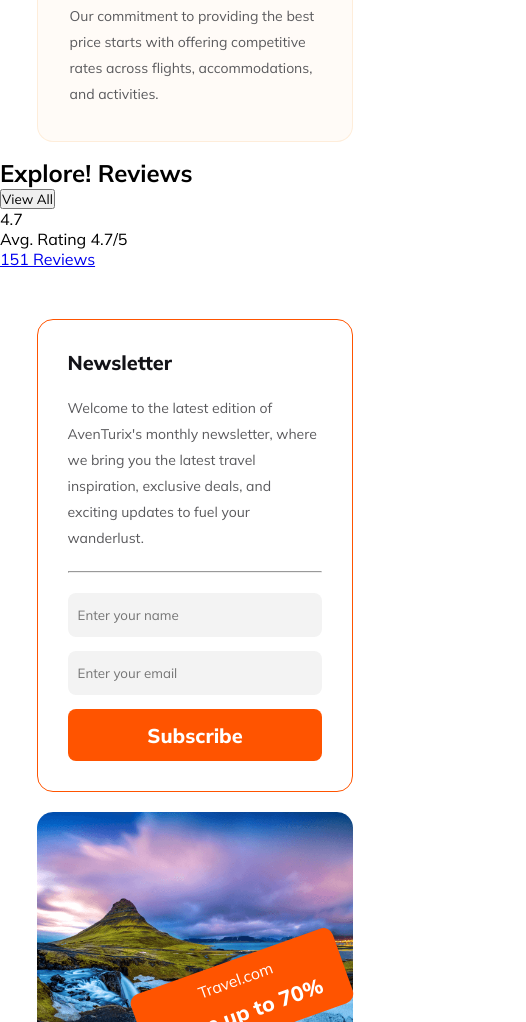
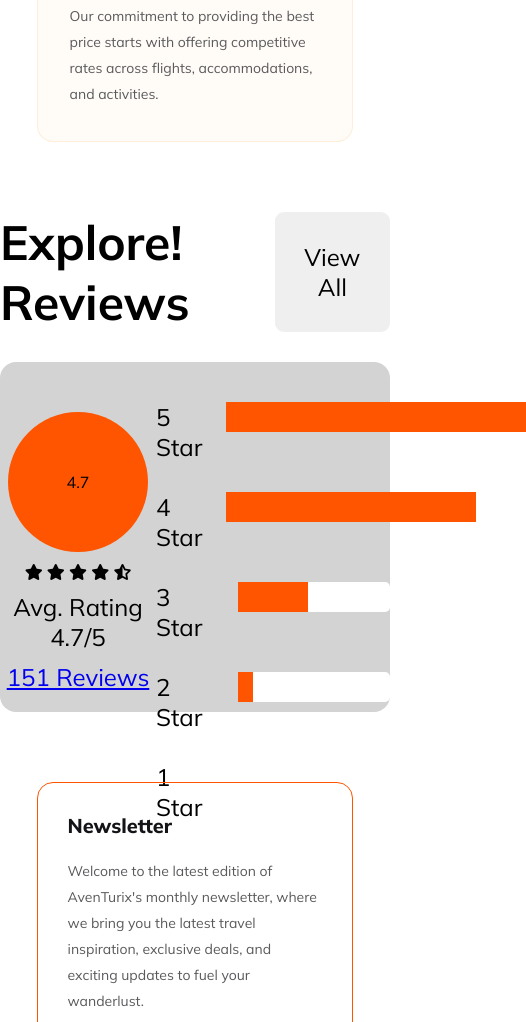
Before and after one commit to HFsa-RaShid/Assignment-2, a plain HTML site: page index.html in a window 390 px wide. Shown: the part 3759-4781 px from the top of the page, 526 px wide, since content can reach past the window. Drawn offline with Linux system fonts and the light colour scheme.

Commit message:
bonus part

```diff
--- a/index.html
+++ b/index.html
@@ -131,18 +131,68 @@
                 <button>View All</button>
             </div>
             <div class="review">
-                <div>
+                <div class="details">
                     <div class="circle">4.7</div>
-
+                    <i class="fa-solid fa-star"></i>
+                    <i class="fa-solid fa-star"></i>
+                    <i class="fa-solid fa-star"></i>
+                    <i class="fa-solid fa-star"></i>
+                    <i class="fa-solid fa-star-half-stroke"></i>
                     <p>Avg. Rating 4.7/5</p>
                     <a href="#">151 Reviews</a>
                 </div>
-                <div>
-                    <div class="box-1">
-                        <div class="clr-bx1">
+                <div class="graph">
+                    <div class="star5">
+                        <p>5 Star</p>
+                        <div class="box-1">
 
+                            <div class="clr-bx5">
+
+                            </div>
                         </div>
+
                     </div>
+                    <div class="star5">
+                        <p>4 Star</p>
+                        <div class="box-1">
+
+                            <div class="clr-bx4">
+
+                            </div>
+                        </div>
+
+                    </div>
+                    <div class="star5">
+                        <p>3 Star</p>
+                        <div class="box-1">
+
+                            <div class="clr-bx3">
+
+                            </div>
+                        </div>
+
+                    </div>
+                    <div class="star5">
+                        <p>2 Star</p>
+                        <div class="box-1">
+
+                            <div class="clr-bx2">
+
+                            </div>
+                        </div>
+
+                    </div>
+                    <div class="star5">
+                        <p>1 Star</p>
+                        <div class="box-1">
+
+                            <div class="clr-bx1">
+
+                            </div>
+                        </div>
+
+                    </div>
+
                 </div>
             </div>
 
--- a/styles.css
+++ b/styles.css
@@ -351,6 +351,99 @@ nav{
 }
 /* third section close */
 /* bonus section start */
+.bonus-section{
+    max-width: 1170px;
+   border-radius: 16px;
+    margin: 70px auto;
+
+}
+.bonus-sec-title{
+    display: flex;
+    justify-content: space-between;
+    margin-bottom: 30px;
+    font-size: 32px;
+
+}
+.bonus-sec-title button{
+    padding: 10px 25px;
+    font-size: 24px;
+    border: none;
+    border-radius: 9px;
+}
+.review{
+    display: flex;
+    max-width: 1170px;
+    height: 350px;
+    margin: 30px auto;
+    border-radius: 16px;
+    background-color: lightgray;
+}
+.details
+{
+    width: 40%;
+    text-align: center;
+    margin-top: 40px;
+
+}
+.details p
+{
+    margin: 10px 0 10px 0;
+
+}
+.review p,.review a,.graph p{
+    font-size: 24px;
+}
+.circle{
+    width: 140px;
+    height: 140px;
+    margin: 10px auto;
+    border-radius: 50%;
+    border:none;
+    display: flex;
+    justify-content: center;
+    align-items: center;
+    background-color: var(--primary-color);
+}
+.graph{
+    width: 60%;
+    margin-top: 40px;
+
+
+
+}
+.star5{
+    display: flex;
+    gap:20px;
+    margin-bottom: 30px;
+
+
+}
+.box-1{
+    width: 70%;
+    height: 30px;
+    border-radius: 5px;
+    background-color: white;
+}
+.clr-bx2{
+    width: 15px;
+    height: 30px;
+    background-color: var(--primary-color);
+}
+.clr-bx3{
+    width: 70px;
+    height: 30px;
+    background-color: var(--primary-color);
+}
+.clr-bx4{
+    width: 250px;
+    height: 30px;
+    background-color: var(--primary-color);
+}
+.clr-bx5{
+    width: 300px;
+    height: 30px;
+    background-color: var(--primary-color);
+}
 /* bonus section end */
 /* fourth section start */
 .fourth-section{
@@ -674,5 +767,98 @@ footer{
     margin-top: 15px;
 
 }
+.bonus-section{
+    max-width: 1170px;
+   border-radius: 16px;
+    margin: 70px auto;
 
 }
+.bonus-sec-title{
+    display: flex;
+    justify-content: space-between;
+    margin-bottom: 30px;
+    font-size: 32px;
+
+}
+.bonus-sec-title button{
+    padding: 10px 25px;
+    font-size: 24px;
+    border: none;
+    border-radius: 9px;
+}
+.review{
+    display: flex;
+    max-width: 1170px;
+    height: 350px;
+    margin: 30px auto;
+    border-radius: 16px;
+    background-color: lightgray;
+}
+.details
+{
+    width: 40%;
+    text-align: center;
+    margin-top: 40px;
+
+}
+.details p
+{
+    margin: 10px 0 10px 0;
+
+}
+.review p,.review a,.graph p{
+    font-size: 24px;
+}
+.circle{
+    width: 140px;
+    height: 140px;
+    margin: 10px auto;
+    border-radius: 50%;
+    border:none;
+    display: flex;
+    justify-content: center;
+    align-items: center;
+    background-color: var(--primary-color);
+}
+.graph{
+    width: 60%;
+    margin-top: 40px;
+
+
+
+}
+.star5{
+    display: flex;
+    gap:20px;
+    margin-bottom: 30px;
+
+
+}
+.box-1{
+    width: 70%;
+    height: 30px;
+    border-radius: 5px;
+    background-color: white;
+}
+.clr-bx2{
+    width: 15px;
+    height: 30px;
+    background-color: var(--primary-color);
+}
+.clr-bx3{
+    width: 70px;
+    height: 30px;
+    background-color: var(--primary-color);
+}
+.clr-bx4{
+    width: 250px;
+    height: 30px;
+    background-color: var(--primary-color);
+}
+.clr-bx5{
+    width: 300px;
+    height: 30px;
+    background-color: var(--primary-color);
+}
+
+}
```
